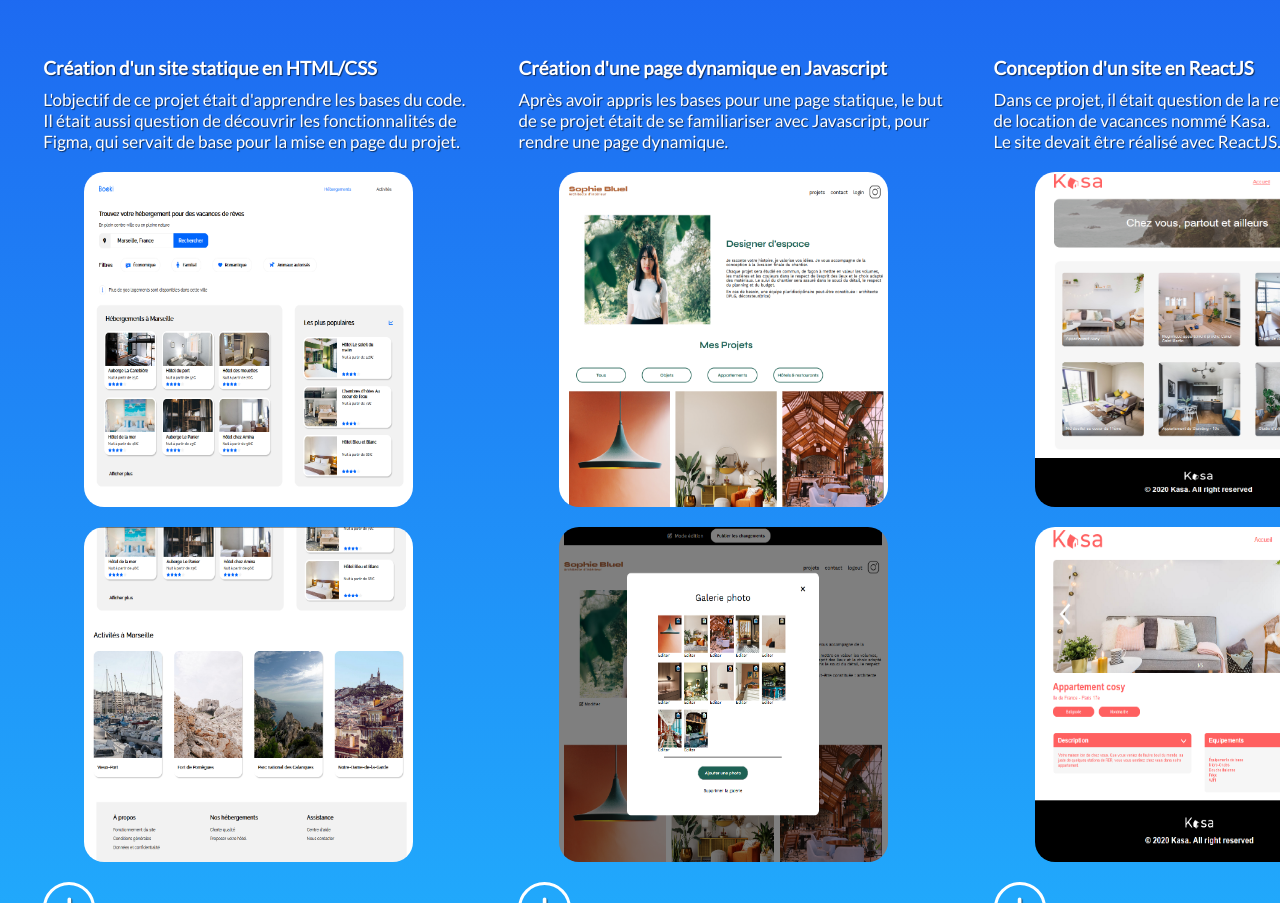
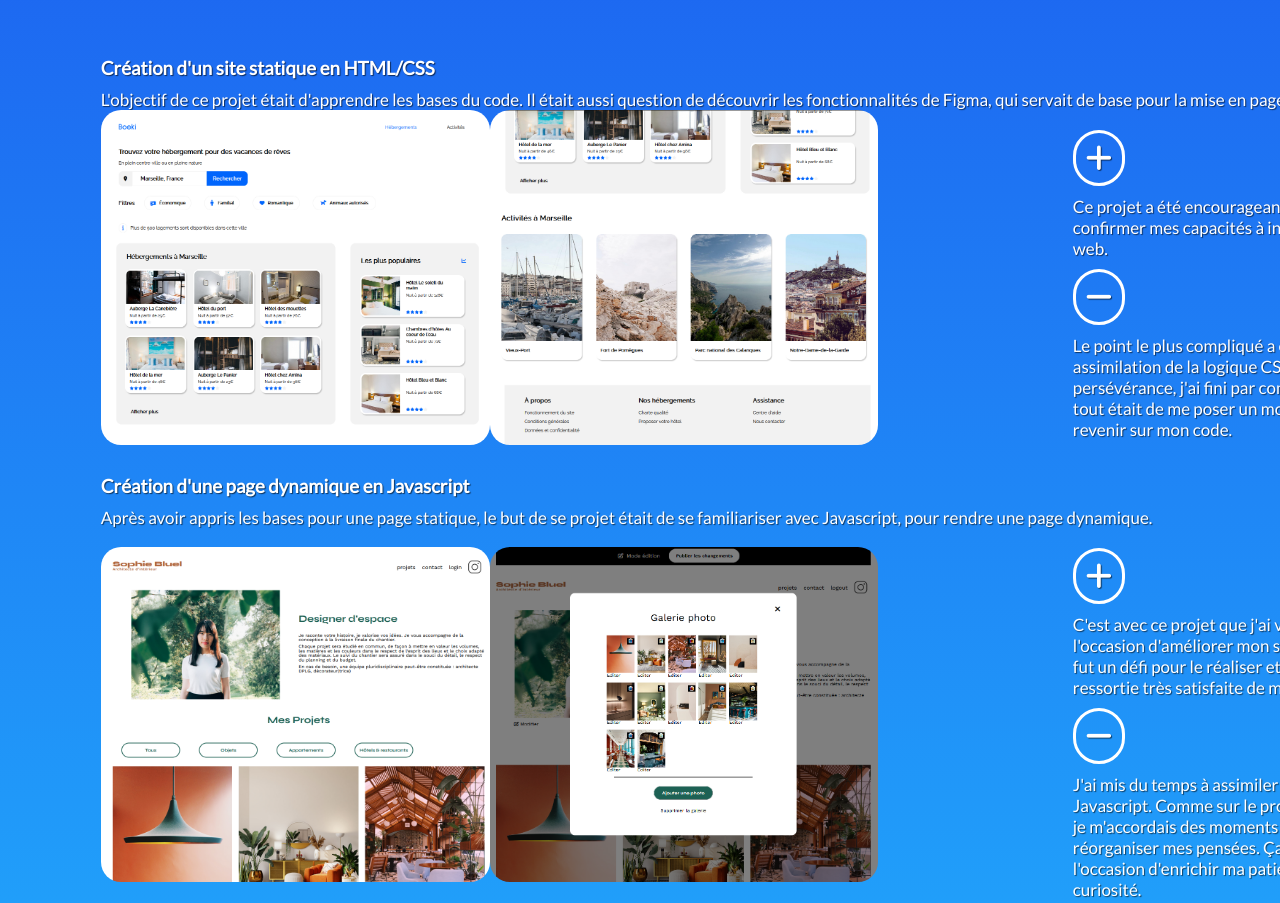
Before and after one commit to SolenPB/P8-Creez_et_publiez_votre_portfolio_de_developpeur, a plain HTML site: page index.html in a window 1280 px wide. Shown: the part 1615-2518 px from the top of the page. Drawn offline with Linux system fonts and the light colour scheme.

Commit message:
maj portfolio

```diff
--- a/css/animation.css
+++ b/css/animation.css
@@ -5,6 +5,7 @@
 }
 .zoomIn{
     animation: zoom 800ms forwards ease-in-out;
+    z-index: 5;
 }
 .zoomOut{
     animation: zoomOut 800ms forwards ease-in-out;
--- a/css/style.css
+++ b/css/style.css
@@ -160,11 +160,13 @@ h1 {
 #projectList{
     width: 100%;
     display: flex;
+    flex-direction: column;
     margin-top: 60px;
 }
 .projectItem{
-    width: 30%;
-    padding-left: 3%;
+    width: 90%;
+    padding-left: 7%;
+    margin-bottom: 30px;
 }
 .projectTitle{
     padding-bottom: 10px;
@@ -173,25 +175,26 @@ h1 {
     display: flex;
     flex-direction: column;
 }
+.illustration{
+    display: flex;
+}
+.projectPictures{
+    width: 75%;
+    display: flex;
+    align-items: center;
+}
+.scan{
+    width: 40%;
+    height: 335px;
+    object-fit: fill;
+    border-radius: 20px;
+}
 .point{
+    width: 25%;
     display: flex;
     flex-direction: column;
     margin-top: 20px;
 }
-.projectPictures{
-    width: 95%;
-    display: flex;
-    flex-direction: column;
-    align-items: center;
-}
-.scan{
-    width: 80%;
-    height: 335px;
-    object-fit: fill;
-    border-radius: 20px;
-    margin-top: 20px;
-}
-
 .symbol{
     color: #ffffff;
     font-size: 30px;
--- a/index.html
+++ b/index.html
@@ -107,6 +107,7 @@
                             de base pour la mise en page du projet.
                         </p>
                     </div>
+                    <div class="illustration">
                         <div class="projectPictures">
                             <img src="/images/Booki.png" class="scan">
                             <img src="/images/Booki2.png" class="scan">
@@ -128,6 +129,7 @@
                             </div>
                         </div>
                     </div>
+                </div>
                 <div class="projectItem">
                     <div class="projectResume">
                         <h3 class="projectTitle">Création d'une page dynamique en Javascript</h3>
@@ -137,6 +139,7 @@
                             pour rendre une page dynamique.
                         </p>
                     </div>
+                    <div class="illustration">
                         <div class="projectPictures">
                             <img src="images/Sophie1.png" class="scan">
                             <img src="images/Sophie3.png" class="scan">
@@ -159,6 +162,7 @@
                         </div>
                     </div>
                     </div>
+                </div>
                 <div class="projectItem">
                     <div class="projectResume">
                         <h3 class="projectTitle">Conception d'un site en ReactJS</h3>
@@ -170,6 +174,7 @@
                             Le site devait être réalisé avec ReactJS.
                         </p>
                     </div>
+                    <div class="illustration">
                         <div class="projectPictures">
                             <img src="/images/Kasa.png" class="scan">
                             <img src="/images/Kasa2.png" class="scan">
@@ -189,6 +194,8 @@
                                 </p>
                             </div>
                         </div>
+                    </div>
+
                 </div>
             </div>
     </div>
--- a/js/index.js
+++ b/js/index.js
@@ -16,3 +16,5 @@ for(let i = 0; i < 6; i++){
         }
     })
 }
+
+const languageList = document.getElementsByClassName("languageList");
```
Lines whose indentation alone changed are shown as unchanged.
